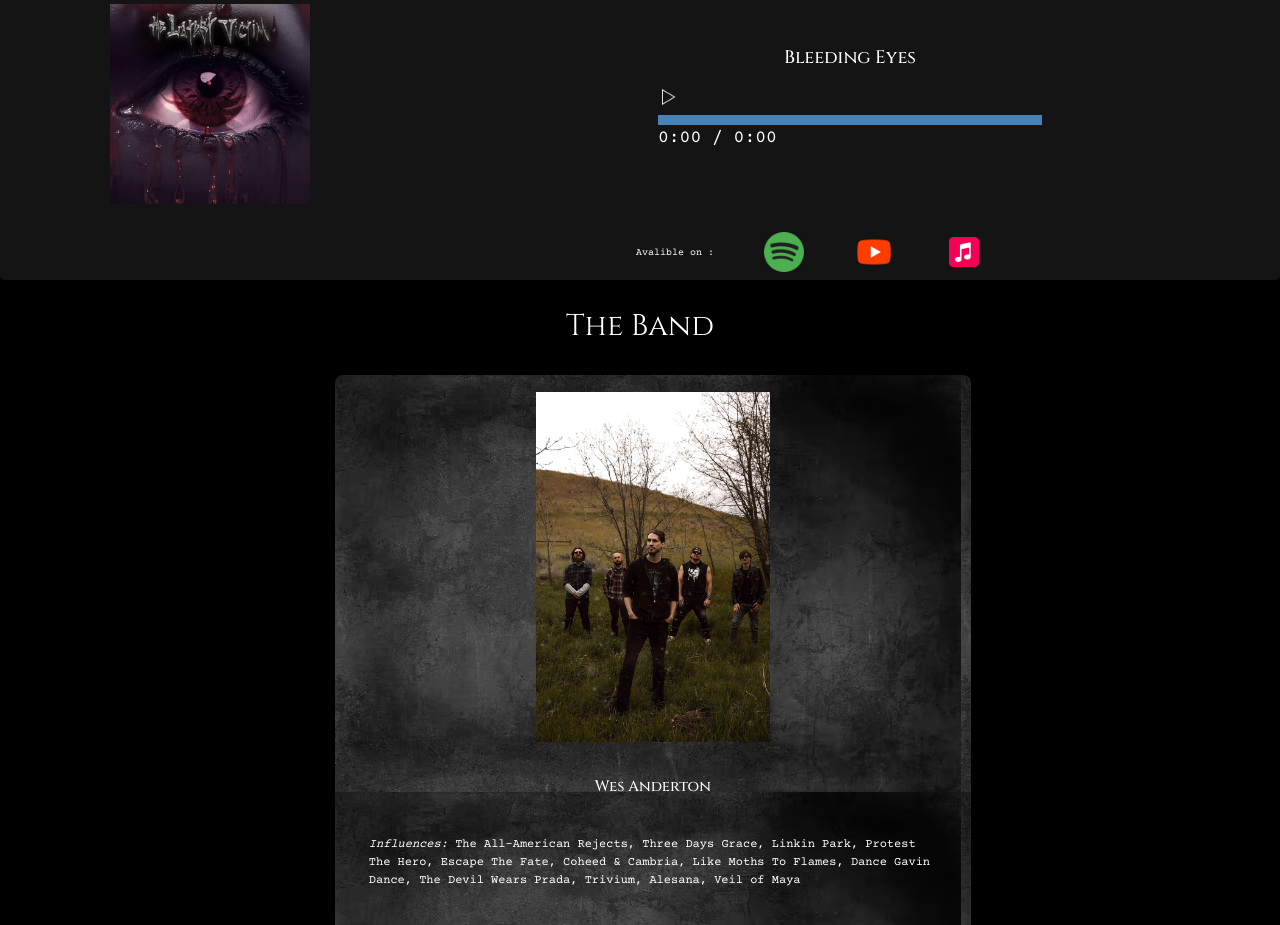
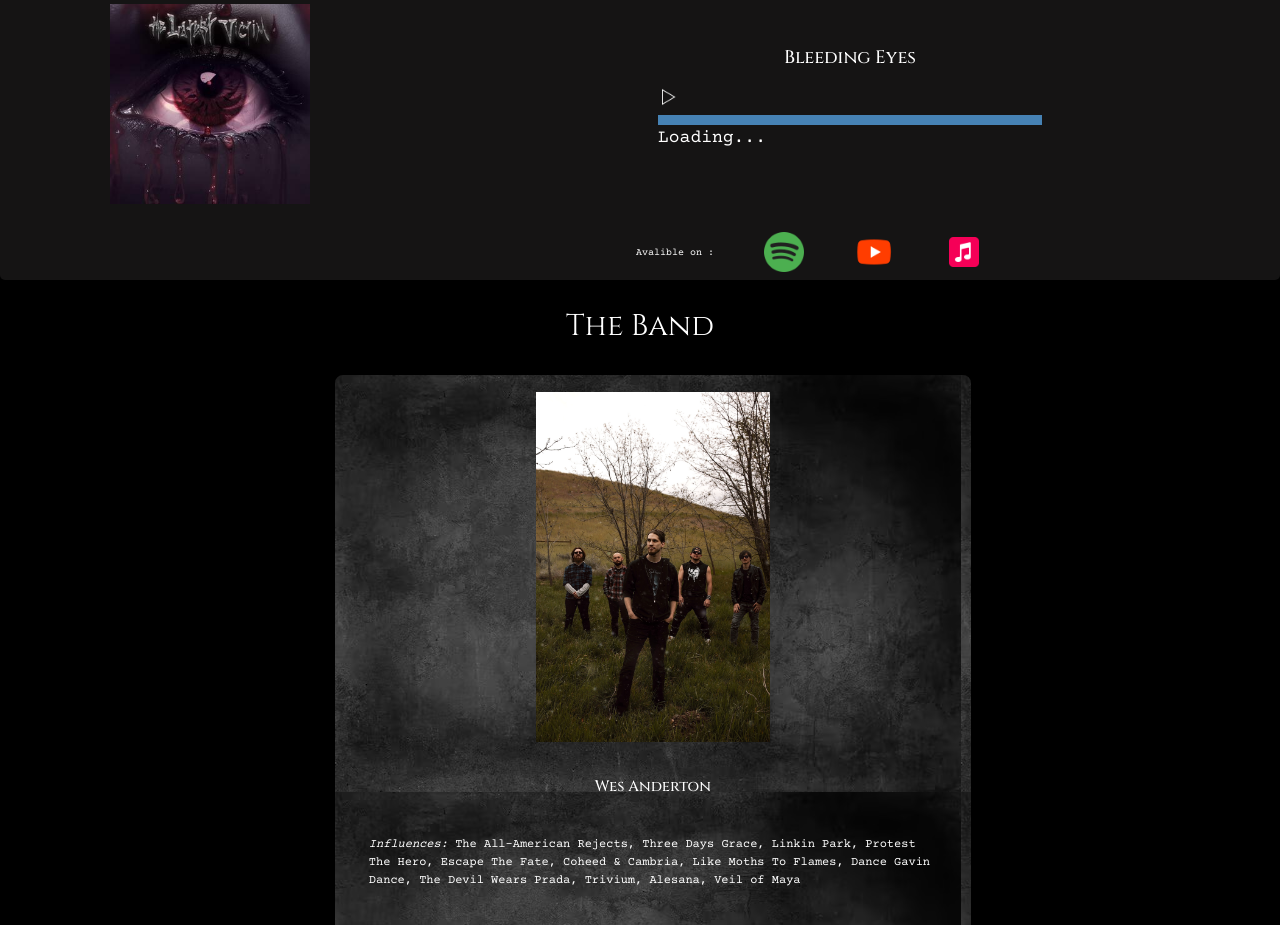
Before and after one commit to tjones-22/thelatestvictimwebsite, a Next.js app: page / in a window 1280 px wide. Shown: the part 1480-2405 px from the top of the page. Built offline with nearby package versions, Linux system fonts and the light colour scheme; no server answers.

Commit message:
added loading state to song data

```diff
--- a/app/components/AudioPlayer.js
+++ b/app/components/AudioPlayer.js
@@ -6,14 +6,14 @@ const AudioPlayer = () => {
   const [sound, setSound] = useState(null);
   const [isPlaying, setIsPlaying] = useState(false);
   const [currentTime, setCurrentTime] = useState(0);
-  const [duration, setDuration] = useState(0);
+  const [duration, setDuration] = useState(null); // Initialize as null to indicate loading
   const progressBarRef = useRef(null);
   const intervalRef = useRef(null);
 
   useEffect(() => {
     const newSound = new Howl({
-      src: ['/audio/Bleeding_Eyes_Short.wav', ],
-      volume:1.0,
+      src: ['/audio/Bleeding_Eyes_Short.wav'],
+      volume: 1.0,
       onload: () => {
         setDuration(newSound.duration());
       },
@@ -50,11 +50,10 @@ const AudioPlayer = () => {
     if (sound) {
       sound.mute(false);
       sound.play();
-      console.log("Playing")
+      console.log("Playing");
       intervalRef.current = setInterval(updateProgress, 1000);
     }
   };
-
 
   const pauseAudio = () => {
     if (sound) {
@@ -82,7 +81,6 @@ const AudioPlayer = () => {
       sound.seek(newTime);
       setCurrentTime(newTime);
       if (!sound.playing()) {
-
         updateProgress();
       }
     }
@@ -132,7 +130,9 @@ const AudioPlayer = () => {
         />
       </div>
       <div className='paragraph'>
-        {Math.floor(currentTime / 60)}:{('0' + Math.floor(currentTime % 60)).slice(-2)} / {Math.floor(duration / 60)}:{('0' + Math.floor(duration % 60)).slice(-2)}
+        {duration === null
+          ? 'Loading...'
+          : `${Math.floor(currentTime / 60)}:${('0' + Math.floor(currentTime % 60)).slice(-2)} / ${Math.floor(duration / 60)}:${('0' + Math.floor(duration % 60)).slice(-2)}`}
       </div>
     </div>
   );
--- a/app/merch/page.js
+++ b/app/merch/page.js
@@ -106,7 +106,8 @@ export default function Merch(){
             </li>
           </ul>
         </div>
-        <h1 className="text-[20px] text-center text-white mt-[10vh]"> Check back soon 😀</h1>
+
+        <h1 className="text-[20px] text-center text-white mt-[10vh] mb-[10vh]"> Check back soon 😀</h1>
 
         </>
     )
--- a/app/shows/page.js
+++ b/app/shows/page.js
@@ -107,7 +107,7 @@ export default function Tours(){
             </li>
           </ul>
         </div>
-        <h1 className="text-[20px] text-center text-white mt-[10vh]"> Check back soon 😀</h1>
+        <h1 className="text-[20px] text-center text-white mt-[10vh] mb-[10vh]"> Check back soon 😀</h1>
 
         </>
     )
```
